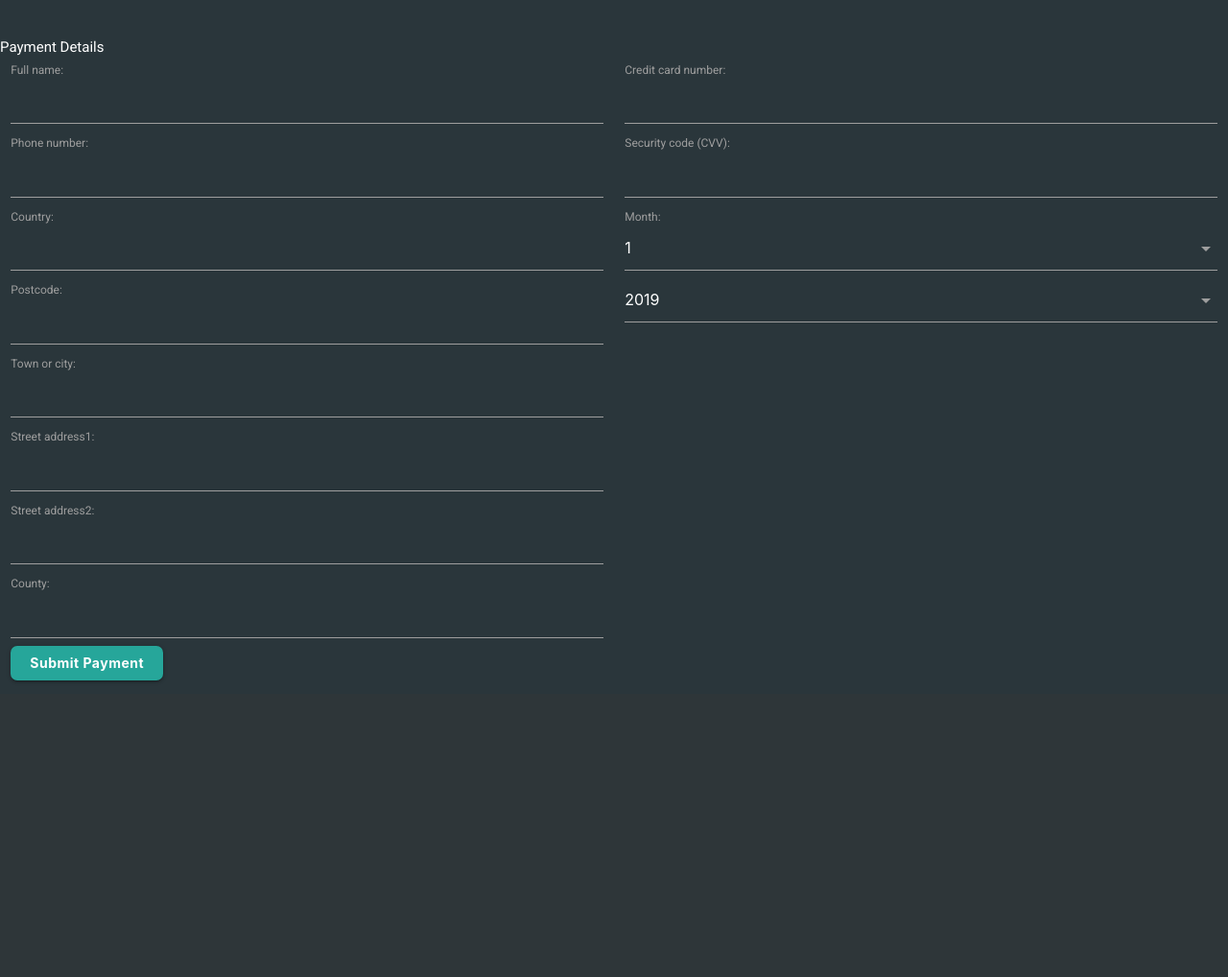
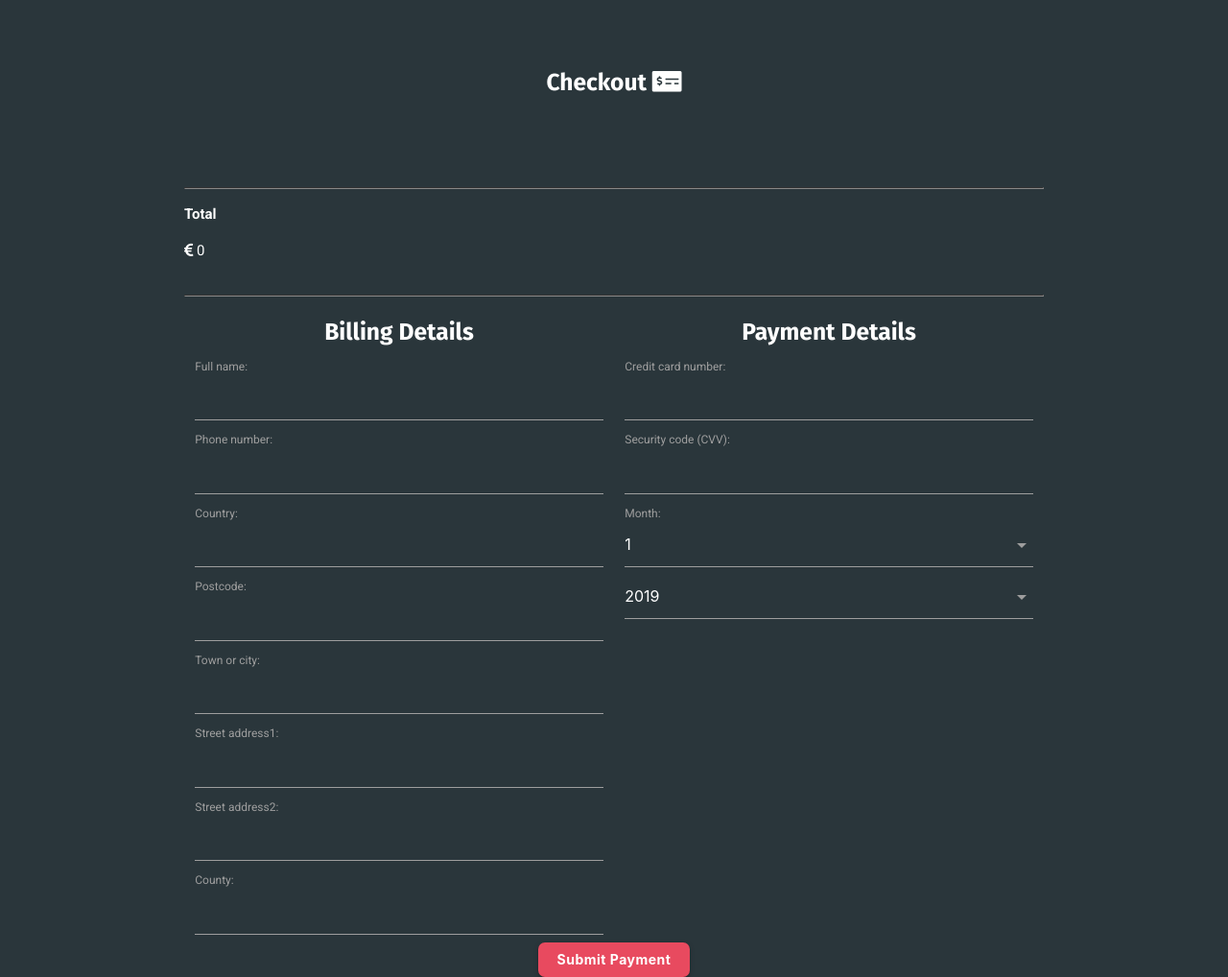
Before and after one commit to Khalem/Milestone-Project-5, a Django app: page /checkout/ in a window 1280 px wide. Shown: the part 77-1095 px from the top of the page at 96% size. Before the commit the page ends 788 px from the top, so only its background shows below. Run offline with Django 3.2, Linux system fonts and the light colour scheme; the visitor is signed in with stand-in values (Sample User, id 1); some libraries are stand-ins or nearby versions.

Commit message:
Styled checkout and profile

```diff
--- a/cart/templates/cart.html
+++ b/cart/templates/cart.html
@@ -48,7 +48,9 @@
     <hr class="hr-grey"/>
     <p class="bold">Total</p>
     <p><i class="fas fa-euro-sign"></i> {{ total }}</p>
+    {% if total > 0 %}
     <a href="{% url 'checkout' %}" class="btn bg-red waves-effect" role="button">Checkout</a>
+    {% endif %}
 </div>
 
 {% endblock %}
--- a/checkout/templates/checkout.html
+++ b/checkout/templates/checkout.html
@@ -14,54 +14,81 @@
 {% endblock %}
 
 {% block content %}
+    <h5 class="bold center xl-spaced">Checkout <i class="fas fa-money-check-alt"></i></h5>
+    <!-- Get Cart Items -->
     <div class="row">
         {% for item in cart_items %}
-            <div class="col s12 m4">
-                <div>
-                    <div>
-                        <h3>{{ item.plan_name }}</h3>
+        <div class="container">
+            <div class="col s12 m6 xl4">
+                <div class="card help-container shadow-25b">
+                    <h5 class="bold">{{ item.plan_name }}</h5>
+
+                    <!-- Depending on which pack the user chose, I will search for the correct object -->
                     {% if "Ultimate Pack" in item.plan_name %}
                         <p class="product-description">{{ item.product.adoptanimalthree.description }}</p>
-                            <p>{{ item.product.adoptanimalthree.price }}</p>
+                        <p class="bold"><i class="fas fa-euro-sign"></i> {{ item.product.adoptanimalthree.price }}</p>
                     {% elif "Basic Pack" in item.plan_name %}
                         <p class="product-description">{{ item.product.adoptanimalone.description }}</p>
-                            <p>{{ item.product.adoptanimalone.price }}</p>
+                        <p class="bold"><i class="fas fa-euro-sign"></i> {{ item.product.adoptanimalone.price }}</p>
                     {% elif "Mega Pack" in item.plan_name %}
                         <p class="product-description">{{ item.product.adoptanimaltwo.description }}</p>
-                            <p>{{ item.product.adoptanimaltwo.price }}</p>
+                        <p class="bold"><i class="fas fa-euro-sign"></i> {{ item.product.adoptanimaltwo.price }}</p>
                     {% endif %}
-                        <p>{{ item.quantity }}</p>
-                        <p class="product-description">{{ item.product.description }}</p>
-                        <p>{{ item.product.price }}</p>
+                    <form method="post" action="{% url 'adjust_cart' item.plan_name %}">
+                        {% csrf_token %}
+                        <div>
+                            <label for="exampleInputAmount" class="sr-only">New Qty</label>
+                            <div class="input-field">
+                                <input name="quantity" id="quantity" type="number" min="0" max="999" class="form-control">
+                                <label for="quantity">{{ item.quantity }} (Change Quantity?)</label>
+                                <div>Amount: {{ item.quantity }}</div>
+                            </div>
+                        </div>
+                        <button type="submit" class="btn bg-red waves-effect">Amend</button>
+                    </form>
                 </div>
             </div>
         </div>
         {% endfor %}
     </div>
-    <div class="row">
-        <p>Total</p>
-        <p>{{ total }}</p>
+    <!-- Get total and checkout -->
+    <div class="row container">
+        <hr class="hr-grey"/>
+        <p class="bold">Total</p>
+        <p><i class="fas fa-euro-sign"></i> {{ total }}</p>
     </div>
 
+    <div class="container">
+        <hr class="hr-grey"/>
         <form role="form" method="POST" id="payment-form" action="{% url 'checkout' %}">
-        <legend>Payment Details</legend>
             <div id="credit-card-errors" style="display: none">
                 <div id="stripe-error-message"></div>
             </div>
 
             <div class="row">
-            <div class="col m6">
+                <div class="col s12 m6">
+                    <h5 class="bold center">Billing Details</h5>
                     {{ order_form | materializecss }}
                 </div>
 
-            <div class="col m6">
-                {{ payment_form }}
+                <div class="col s12 m6">
+                    <h5 class="bold center">Payment Details</h5>
+                    {{ payment_form | materializecss }}
                 </div>
 
                 {% csrf_token %}
-            <div class="col m12">
-                <input type="submit" name="commit" id="btn-submit" class="btn" value="Submit Payment"/>
+                <div class="col m12 center">
+                    <input type="submit" name="commit" id="btn-submit" class="btn bg-red" value="Submit Payment"/>
                 </div>
             </div>
         </form>
+    </div>
+    <script>
+    /*-- Materializecss removes the id from the selects, meaning I will have to manually add them on to avoid any stripe errors --*/
+    function add_ids(){
+        $("select[name=expiry_month]").attr("id", "id_expiry_month");
+        $("select[name=expiry_year]").attr("id", "id_expiry_year");
+    }
+    add_ids();
+    </script>
 {% endblock %}
--- a/checkout/views.py
+++ b/checkout/views.py
@@ -61,15 +61,17 @@
                 elif not user.profile.adopted:
                     user.profile.adopted = [product.name]
 
-                if len(user.profile.adopted) >= 1:
+                if len(user.profile.adopted) == 1:
                     user.profile.rank = "Adopter"
-                elif len(user.profile.adopted) >= 3:
+                elif len(user.profile.adopted) == 3:
                     user.profile.rank = "Hero"
-                elif len(user.profile.adopted) >= 5:
+                elif len(user.profile.adopted) == 5:
                     user.profile.rank = "Legend"
+                elif len(user.profile.adopted) >= 10:
+                    user.profile.rnak = "Saviour"
 
                 user.profile.save()
-                messages.error(request, "You have successfuly paid")
+                messages.error(request, "You have successfuly paid. Thank you for your generosity!")
                 request.session["cart"] = {}
                 return redirect(reverse("all_animals"))
             else:
--- a/static/css/style.css
+++ b/static/css/style.css
@@ -20,6 +20,9 @@
 }
 .italic{
     font-style: italic;
+}
+.inline{
+    display: inline-block;
 }
 .uppercase{
     text-transform: uppercase;
@@ -197,7 +200,7 @@
     fill: #9e9e9e;
 }
 .dropdown-content li>span, textarea.materialize-textarea:focus:not([readonly])+label, input[type=password]:not(.browser-default):focus:not([readonly])+label,
-input[type=email]:not(.browser-default):focus:not([readonly])+label, input[type=number]:not(.browser-default):focus:not([readonly])+label{
+input[type=email]:not(.browser-default):focus:not([readonly])+label, input[type=number]:not(.browser-default):focus:not([readonly])+label, .dropdown-content li>a{
     color: #e84a5f;
 }
 input[type=text]:not(.browser-default), textarea.materialize-textarea, input[type=password]:not(.browser-default),input[type=email]:not(.browser-default),
@@ -285,3 +288,7 @@
 .product-description{
     color: #dddddd;
 }
+
+.profile-img{
+    max-width: 300px;
+}
--- a/static/js/script.js
+++ b/static/js/script.js
@@ -7,4 +7,5 @@
     $('.modal').modal();
     $('.sidenav').sidenav();
     $('.tooltipped').tooltip();
+    $('.dropdown-trigger').dropdown();
  });
--- a/templates/base.html
+++ b/templates/base.html
@@ -81,11 +81,15 @@
       </ul>
 
     {% if messages %}
-        <div class="alert alert-success">
-            <div class="messages">
-                {% for message in messages %}
-                    {{ message }}
-                {% endfor %}
+        <div class="row">
+            <div class="col s12 m6 offset-m3">
+                <div class="help-container xl-spaced shadow-25b center">
+                    <div class="messages bold">
+                        {% for message in messages %}
+                            {{ message }}<i class="far fa-smile-beam c-red"></i>
+                        {% endfor %}
+                    </div>
+                </div>
             </div>
         </div>
     {% endif %}
```
Also changed, not shown: accounts/templates/edit-profile.html (+24 -6 lines), accounts/templates/profile.html (+41 -9 lines). Lines whose indentation alone changed are shown as unchanged.
